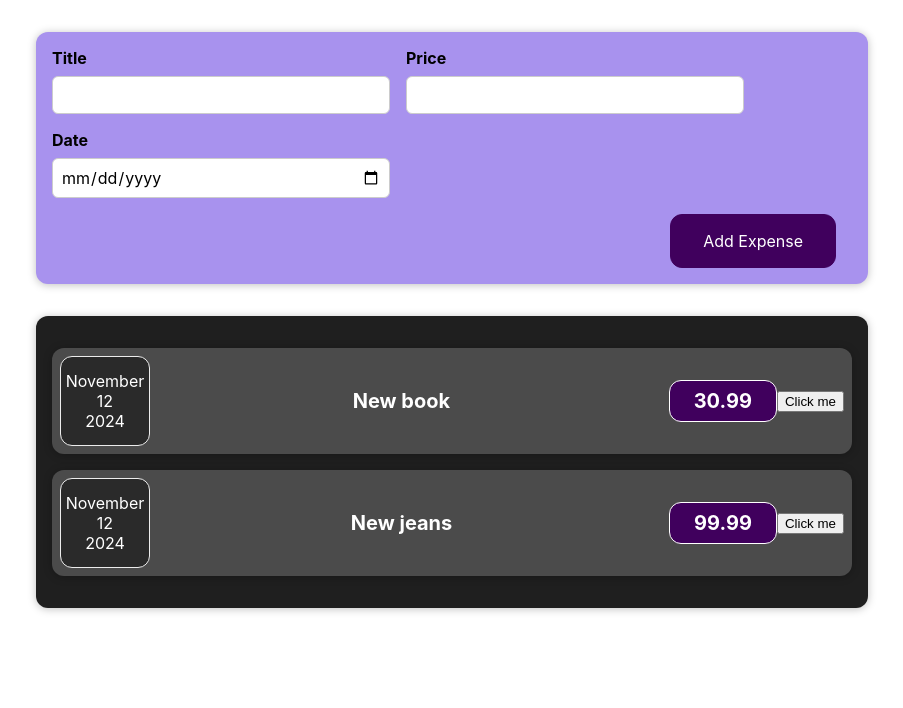
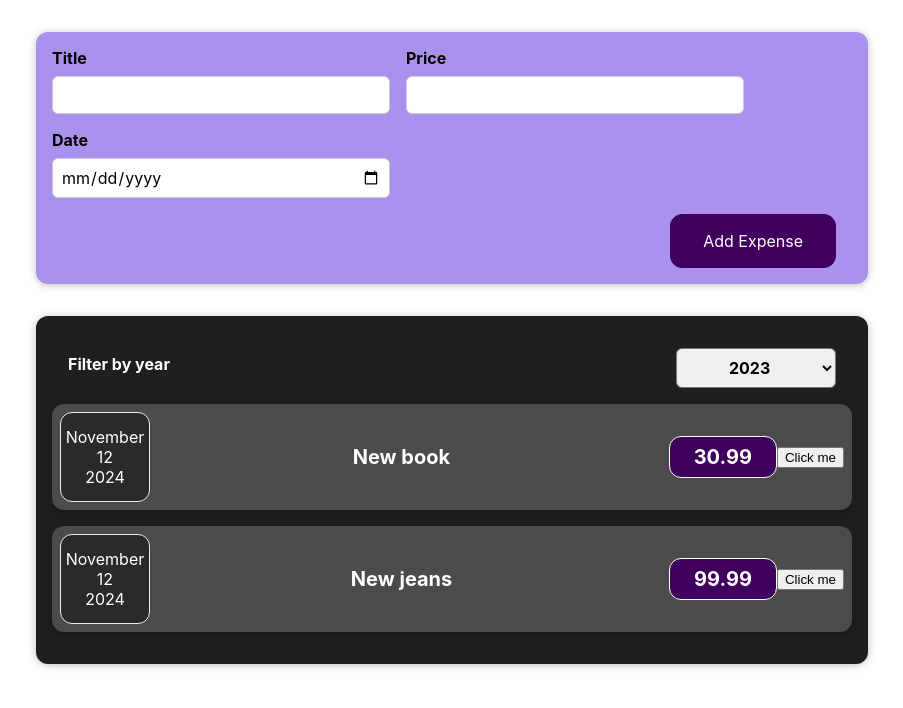
Before and after one commit to Misha2007/expenses, a React (Vite) app: page / in a window 1280 px wide. Shown: the top 708 px of the page, without its empty margins (188-1091 px from the left). Built offline with nearby package versions, Linux system fonts and the light colour scheme.

Commit message:
Adding ExpenseFilter

```diff
--- a/src/components/Expenses/Expenses.jsx
+++ b/src/components/Expenses/Expenses.jsx
@@ -1,11 +1,17 @@
 import "./Expenses.css";
 import ExpenseItem from "./ExpenseItem.jsx";
 import Card from "../UI/Card.jsx";
+import ExpensesFilter from "./ExpensesFilter.jsx";
 
 const Expenses = (props) => {
   console.log(props.expenses);
+  const saveExpenseDataHandler = (newYear) => {
+    console.log(`Year data in Expenses.js : ${newYear}`);
+    console.log();
+  };
   return (
     <Card className="expenses">
+      <ExpensesFilter onYearChange={saveExpenseDataHandler} />
       <ExpenseItem expenseData={props.expenses[0]} />
       <ExpenseItem expenseData={props.expenses[1]} />
     </Card>
--- /dev/null
+++ b/src/components/Expenses/ExpensesFilter.css
@@ -0,0 +1,24 @@
+.expenses-filter {
+  color: white;
+  padding: 0 1rem;
+}
+
+.expenses-filter__control {
+  display: flex;
+  width: 100%;
+  align-items: center;
+  justify-content: space-between;
+  margin: 1rem 0;
+}
+
+.expenses-filter label {
+  font-weight: bold;
+  margin-bottom: 0.5rem;
+}
+
+.expenses-filter select {
+  font: inherit;
+  padding: 0.5rem 3rem;
+  font-weight: bold;
+  border-radius: 6px;
+}
--- /dev/null
+++ b/src/components/Expenses/ExpensesFilter.jsx
@@ -0,0 +1,26 @@
+import React from "react";
+import { useState } from "react";
+import "./ExpensesFilter.css";
+
+const ExpensesFilter = (props) => {
+  const [selectedYear, setSelectedYear] = useState("2023");
+  const dropdownChangeHandler = (event) => {
+    const newYear = event.target.value;
+    setSelectedYear(newYear);
+    props.onYearChange(newYear);
+  };
+  return (
+    <div className="expenses-filter">
+      <div className="expenses-filter__control">
+        <label>Filter by year</label>
+        <select value={selectedYear} onChange={dropdownChangeHandler}>
+          <option value="2023">2023</option>
+          <option value="2024">2024</option>
+          <option value="2025">2025</option>
+        </select>
+      </div>
+    </div>
+  );
+};
+
+export default ExpensesFilter;
```
